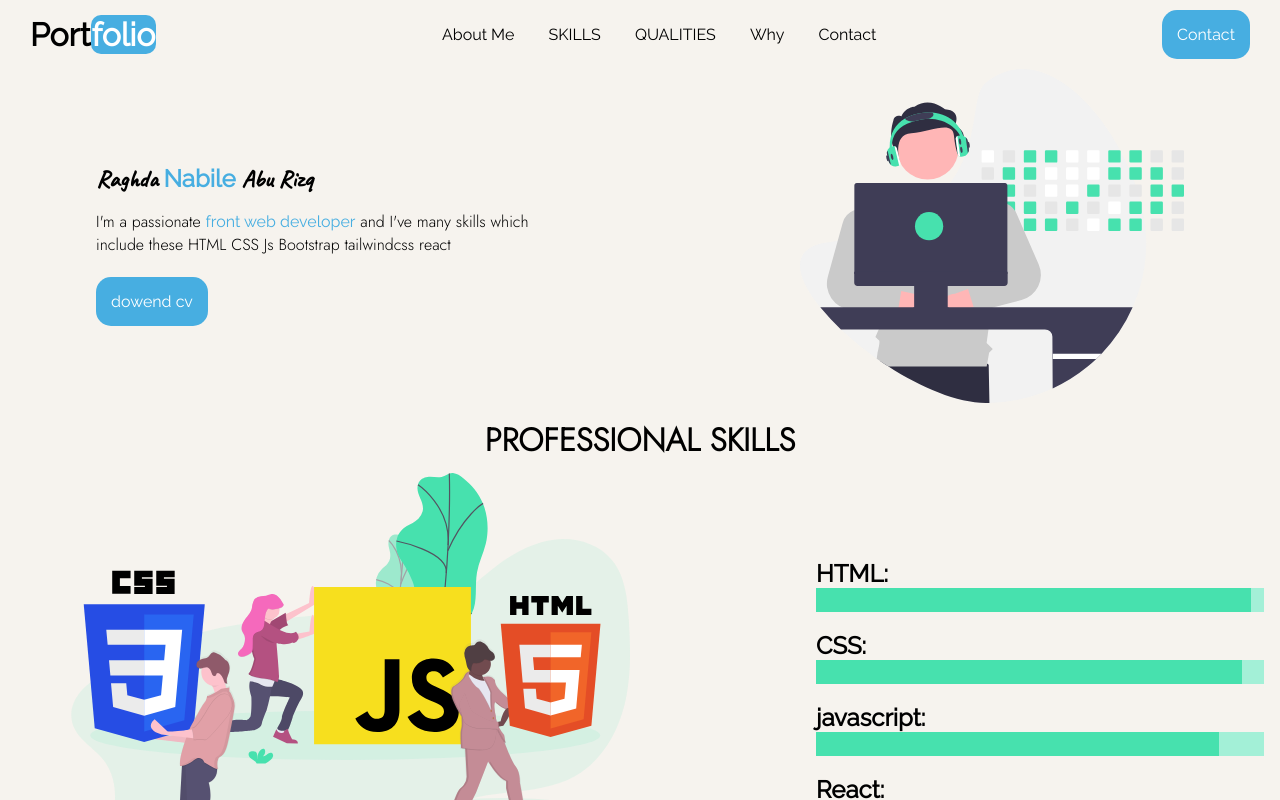
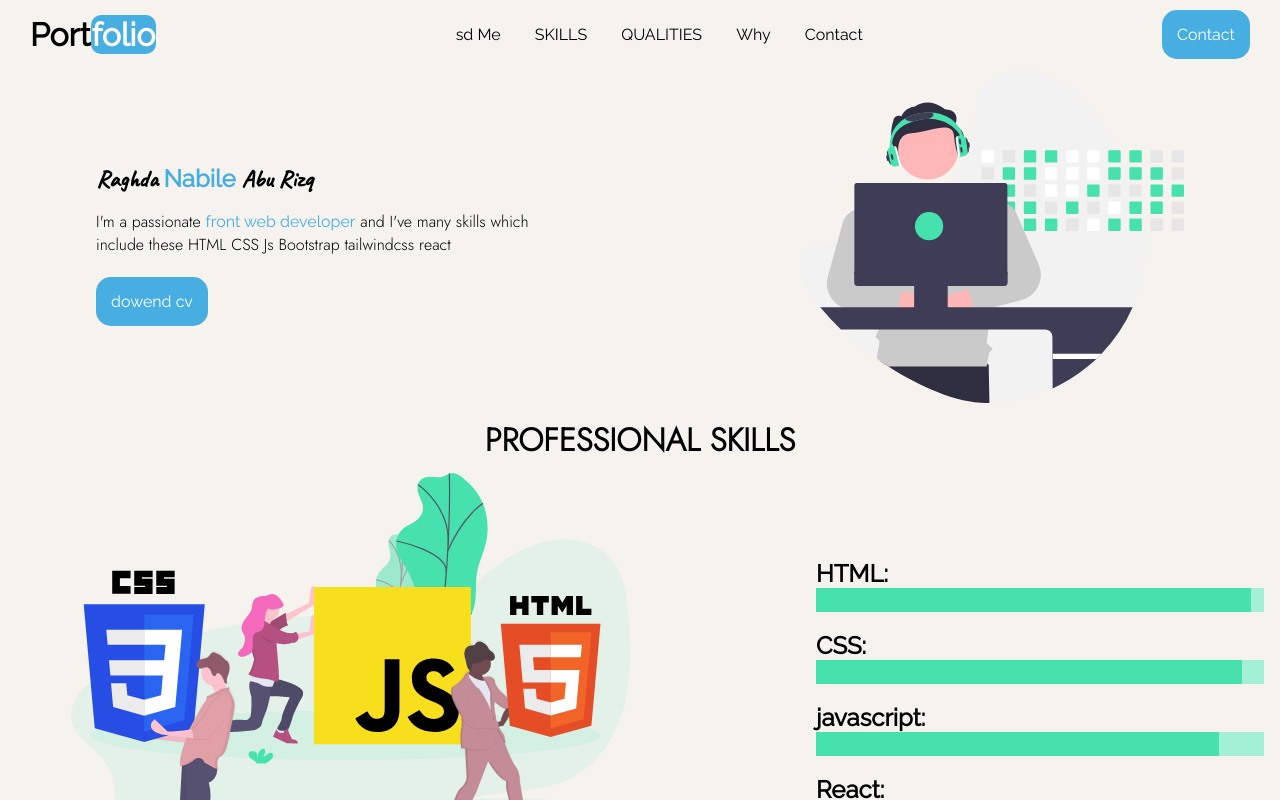
Before and after one commit to raghdarizq/Portfolio-For-Gaza-Sky, a plain HTML site: page index.html in a window 1280 px wide. Shown: the top 800 px of the page. Drawn offline with nearby package versions, Linux system fonts and the light colour scheme.

Commit message:
Update index.html

```diff
--- a/index.html
+++ b/index.html
@@ -13,7 +13,7 @@
       <h1 class="log">Port<span>folio</span></h1>
       <nav>
         <ul>
-          <li><a href="#About">About Me</a></li>
+          <li><a href="#About">sd Me</a></li>
           <li><a href="#Skilis">SKILLS</a></li>
           <li><a href="#Cards">QUALITIES</a></li>
           <li><a href="#Why">Why</a></li>
```
